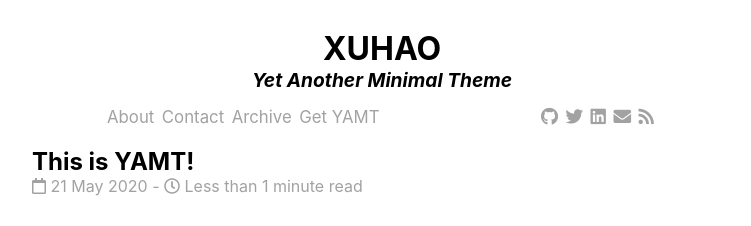
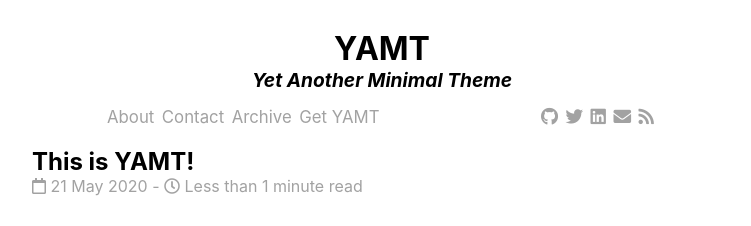
Before and after one commit to howie-xu/xucaihao.github.io, a Jekyll site: the page built from index.html, in a window 1280 px wide. Shown: the top 226 px of the page, without its empty margins (258-1009 px from the left). Built offline with Jekyll 4.4.1, drawn with Linux system fonts in a browser that asks for light colours; nearby versions of some CDN libraries; the list of posts is cut into pages by our own code.

Commit message:
Update _config.yml

```diff
--- a/_config.yml
+++ b/_config.yml
@@ -1,6 +1,6 @@
 # Site settings
-title: XUHAO
-description: "Yet Another Minimal Theme---xuhao test"
+title: YAMT
+description: "Yet Another Minimal Theme"
 url:  "https://yamt.netlify.app" # Actual base url of the website
 baseurl: "/"           # url of the jekyll blog. e.g. if you set url to "mysite.com" and baseurl to "blog", the jekyll website will work on "mysite.com/blog"
 author:
```
